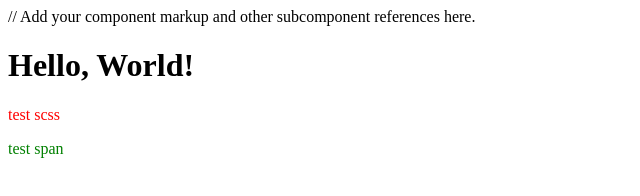
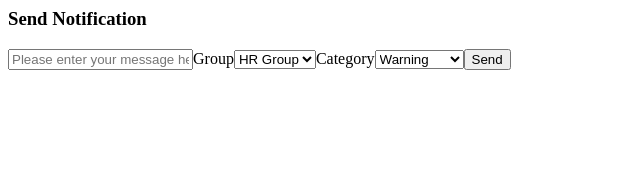
Before and after one commit to citrix-web/admin-ui, a React app: page / in a window 1280 px wide. Shown: the whole page, without its empty margins (0-640 px from the left). Built offline with nearby package versions, Linux system fonts and the light colour scheme.

Commit message:
Admin Center component, basic layout with stubs for redux. CSS TBD

```diff
--- a/index.html
+++ b/index.html
@@ -1,9 +1,9 @@
 <html>
 <head>
-    <title>Sample App</title>
+    <title>Administration Center</title>
 </head>
 <body>
-    <div id='root'></div>
+    <div id='adminCenterForm'></div>
     <script src="/static/bundle.js"></script>
 </body>
 </html>
--- a/package.json
+++ b/package.json
@@ -25,9 +25,10 @@
   },
   "homepage": "https://github.com/vasanthk/react-es6-webpack-boilerplate",
   "dependencies": {
+    "babel-runtime": "^6.3.19",
+    "lodash": "^4.11.1",
     "react": "^0.14.5",
-    "react-dom": "^0.14.5",
-    "babel-runtime": "^6.3.19"
+    "react-dom": "^0.14.5"
   },
   "devDependencies": {
     "babel-core": "^6.3.21",
--- /dev/null
+++ b/scripts/AdminCenterForm.js
@@ -0,0 +1,74 @@
+import React, {Component} from 'react';
+import DropDown from './DropDown';
+import {bindAll} from 'lodash';
+
+export default class AdminCenterForm extends Component {
+
+	constructor(props) {
+    	super(props);
+  		this.handleMessageChanged = this.handleMessageChanged.bind(this);
+    	this.sendMessage = this.sendMessage.bind(this);
+    	bindAll(this, [
+  			'handleGroupChange',
+  			'handleCategoryChange',
+  			'handleMessageChanged',
+  			'sendMessage'
+  		]);
+  	};
+
+	sendMessage(e) {
+  		e.preventDefault();
+  		this.setState({message: ""});
+
+  		// << to be replaced by the redux code >>
+  	};
+
+  	handleGroupChange(selectedGroup) {
+  		this.setState({selectedGroup});
+  	};
+
+  	handleCategoryChange(selectedCategory) {
+  		this.setState({selectedCategory});
+  	};
+
+  	handleMessageChanged(e) {
+  		this.setState({message: e.target.value});
+  	}
+
+  	loadGroups() {
+
+  		// << to be replaced by the actual redux call >>
+  		return [{"name": "HR Group","description": " This is a HR group."},
+  				{"name": "IT Group","description": " This is a IT group."}];
+  	};
+
+  	loadCategories() {
+
+  		// << to be replaced by the actual redux call >>
+  		return [{"name":"Warning"}, {"name":"Information"}, {"name":"Positive"}];
+  	};
+
+  	componentWillMount() {
+  		this.setState({groups: {options: this.loadGroups()}, categories: {options: this.loadCategories()}});
+  	};
+
+	render() {
+		return (
+			<div className="messageFormContainer">
+				<h3 className="sendMessageTitle">Send Notification</h3>
+				<form className="createMessageForm"  onSubmit={this.sendMessage}>
+		    		<input
+		    			type="textarea"
+		    			placeholder="Please enter your message here."
+		    			className="messageInput"
+		    			onChange={this.handleMessageChanged}
+		    			value={this.state.message}
+		    		/>
+		    		<DropDown name="Group" data={this.state.groups} changeHandler={this.handleGroupChange.bind(this)} />
+		    		<DropDown name="Category" data={this.state.categories} changeHandler={this.handleCategoryChange.bind(this)}/>
+			    	<input className="sendButton" type="submit" value="Send" />
+				</form>
+			</div>
+		);
+	};
+}
--- /dev/null
+++ b/scripts/DropDown.js
@@ -0,0 +1,40 @@
+import React, {Component} from 'react';
+
+export default class DropDown extends Component {
+
+	constructor(props) {
+    super(props);
+    this.state = {};
+    this.state.options = this.props.data.options;
+    this.state.name = props.data.name;
+    this.handleChange = this.handleChange.bind(this);
+  };
+
+  handleChange(e) {
+    this.props.changeHandler(e.target.value);
+  }
+
+  render() {
+    var i = 0;
+    var options = this.state.options.map(function (option) {
+        return React.createElement(
+          'option',
+          {value: option.name, key: i++},
+          option.name
+        );
+    });
+
+    return React.createElement("span", {className: "dropDownContainer"},
+        React.createElement(
+          'label',
+          {className: "dropDownLabel"},
+          this.props.name
+        ),
+        React.createElement(
+          'select',
+          {onChange: this.handleChange, className: "dropDown"},
+          options
+        )
+    );
+  };
+}
--- a/scripts/index.js
+++ b/scripts/index.js
@@ -1,8 +1,8 @@
 import React from 'react';
 import {render} from 'react-dom';
-import App from './App';
+import AdminCenterForm from './AdminCenterForm';
 
 render(
-  <App />,
-  document.getElementById('root')
+  <AdminCenterForm />,
+  document.getElementById('adminCenterForm')
 );
```
